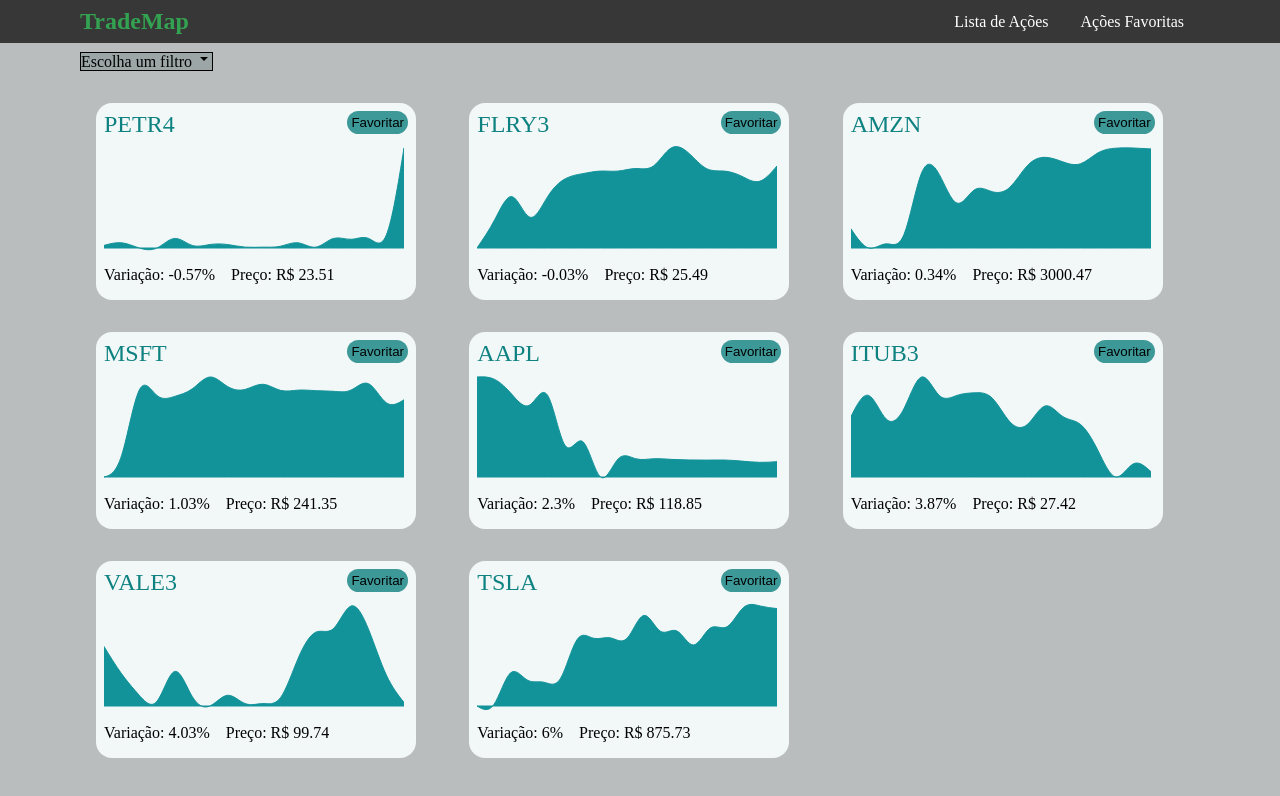
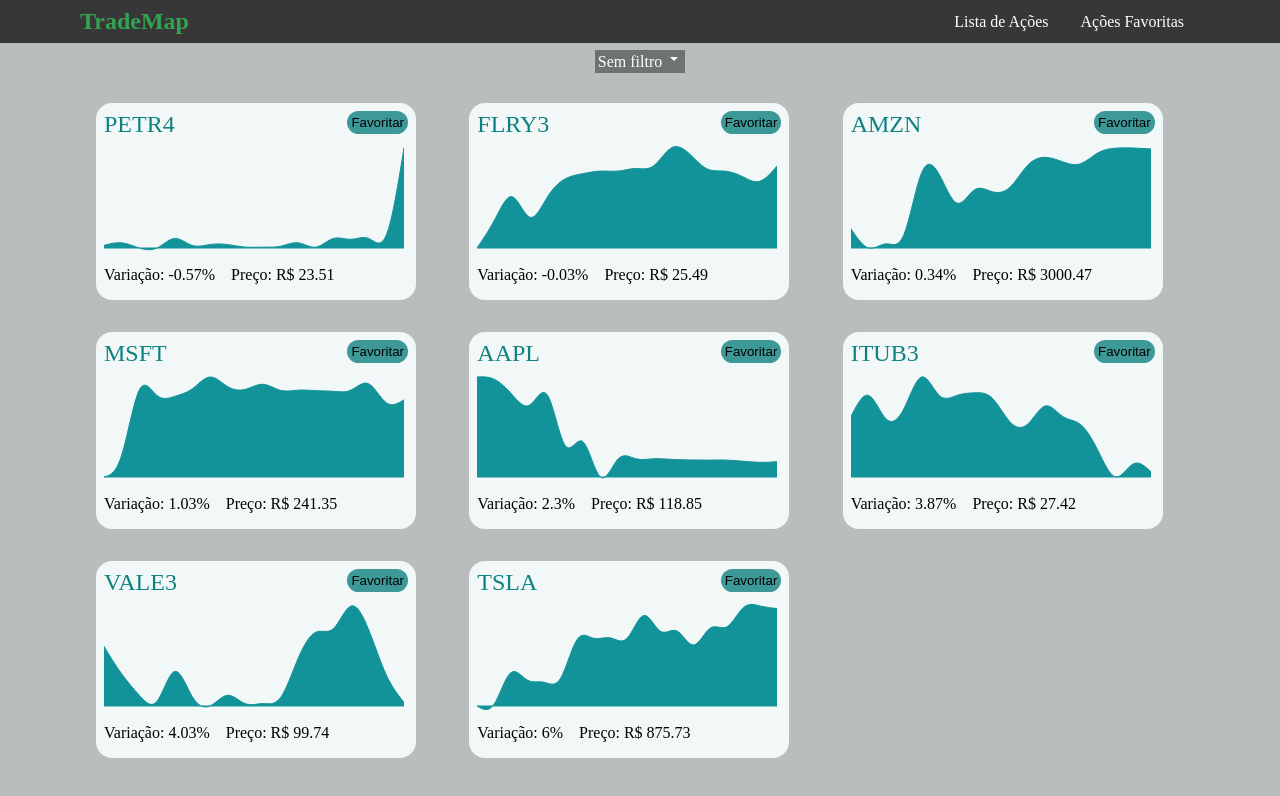
Before and after one commit to TradeMap-Code/desafio-frontend, a React (Create React App) app: page / in a window 1280 px wide. Shown: the top 796 px of the page. Built offline with nearby package versions, Linux system fonts and the light colour scheme.

Commit message:
Filter is centralized in the page and new style applied.

```diff
--- a/src/components/Filter.jsx
+++ b/src/components/Filter.jsx
@@ -1,7 +1,7 @@
 import styles from '../styles/components/Filter.module.css';
 import { IoMdArrowDropdown } from 'react-icons/io';
 
-export function Filter({ filterOptions, onSelectFilter }) {
+export function Filter({ filterOptions, onSelectFilter, activeFilter }) {
   const listedOptions = filterOptions.map((option) => {
     return (
       <li key={option.value}>
@@ -16,7 +16,7 @@ export function Filter({ filterOptions, onSelectFilter }) {
     <div className={styles.filterWrapper}>
       <div className={styles.filterOptions}>
         <label>
-          Escolha um filtro <IoMdArrowDropdown />
+          {activeFilter.label} <IoMdArrowDropdown />
         </label>
         <ul>{listedOptions}</ul>
       </div>
--- a/src/styles/components/Filter.module.css
+++ b/src/styles/components/Filter.module.css
@@ -2,36 +2,48 @@
   padding: 0.5rem 5rem;
 }
 
+.filterOptions {
+  text-align: center;
+}
+
 .filterOptions label {
-  border: 0.1rem solid;
-  max-width: 15rem;
+  padding: 0.2rem;
+  width: 10rem;
   cursor: pointer;
-  background: #9ca6a6;
+  background: #6d7373;
+  color: #fff;
 }
 
 .filterOptions ul {
-  visibility: hidden;
-  position: absolute;
+  display: none;
   padding: 0.5rem 0;
   max-width: 10rem;
+  box-shadow: 0px 8px 16px 0px rgba(0, 0, 0, 0.2);
 }
 
 .filterOptions ul:hover {
-  visibility: visible;
+  margin: auto;
+  display: block;
   position: relative;
+
 }
 
 .filterWrapper label:hover + ul {
-  visibility: visible;
+  margin: auto;
+  display: block;
   position: relative;
 }
 
 .filterOptions li {
   list-style-type: none;
-  padding: 0.1rem 0;
-  text-decoration: underline;
+  margin: .2rem 0;
 }
 
 .filterOptions li a {
   color: #000;
+  padding: 0 1.5rem;
 }
+
+.filterWrapper li:hover {
+  background-color: #c3d6d6;
+}
```
